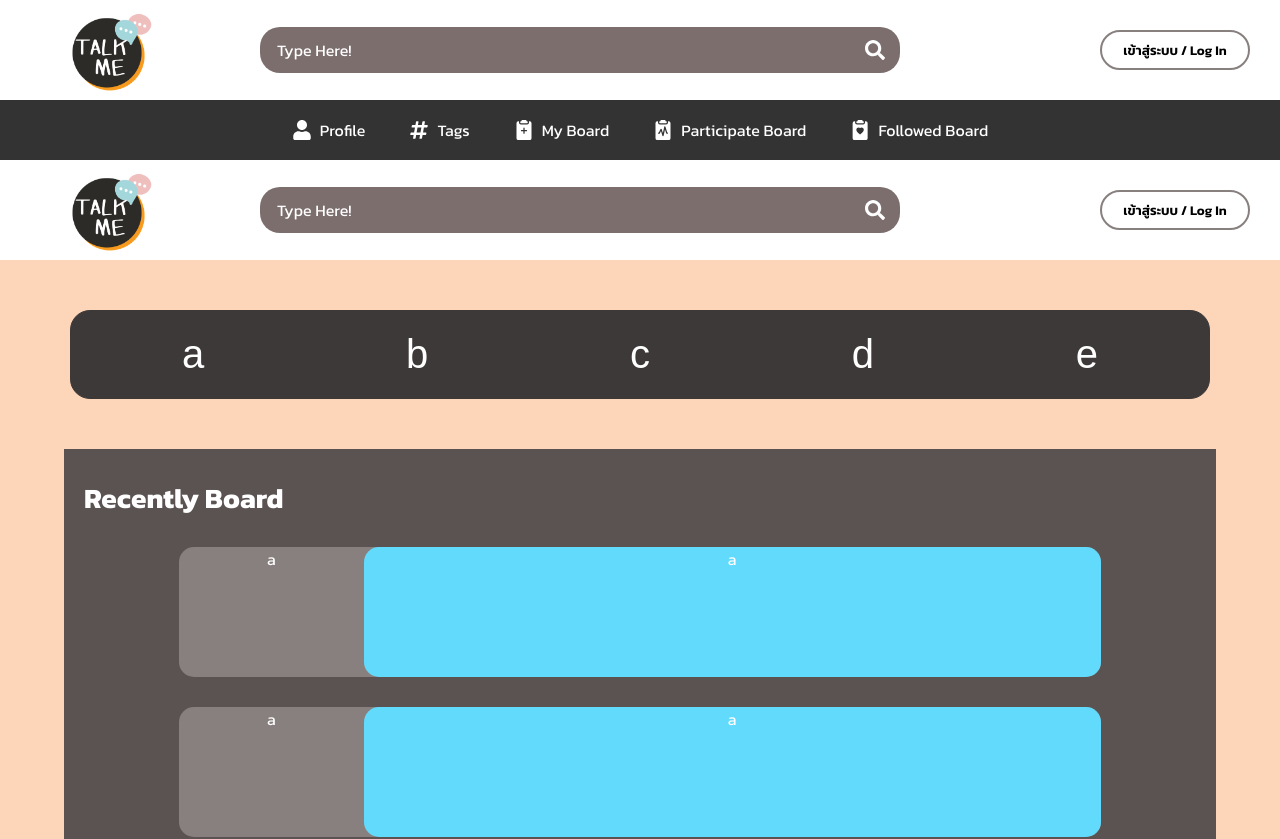
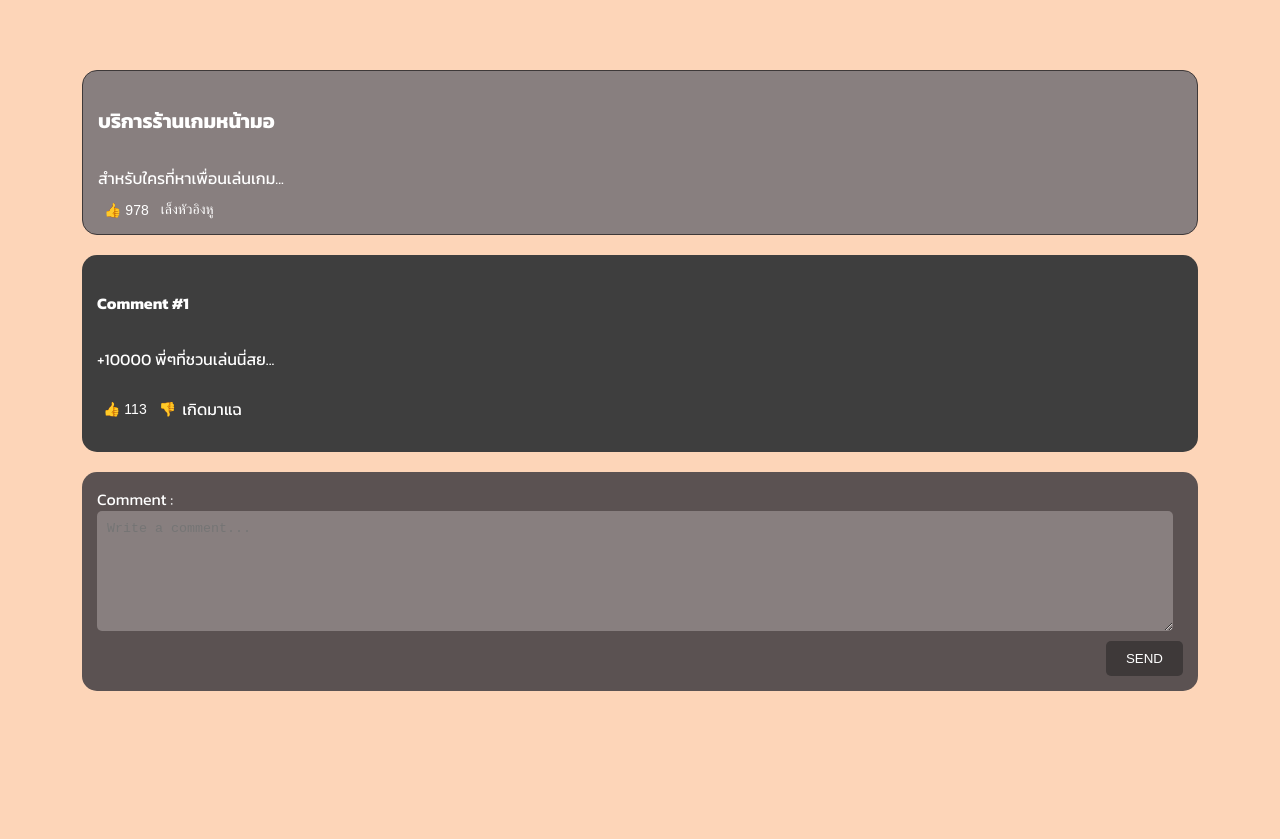
Before and after one commit to kanomkway/project-talkme, a React (Vite) app: page / in a window 1280 px wide. Shown: the top 839 px of the page. After the commit the page ends 800 px from the top, so only its background shows below. Built offline with nearby package versions, Linux system fonts and the light colour scheme.

Commit message:
ContentScreen

```diff
--- a/src/App.jsx
+++ b/src/App.jsx
@@ -11,6 +11,7 @@ import Navbar from "./nav/Navbar";
 import MainScreen from './MainScreen';
 import PageSelectedScreen from './PageSelectedScreen';
 import TagScreen from './TagScreen';
+import ProfileScreen from './ProfileScreen';
 
 function App() {
   return (
@@ -18,6 +19,7 @@ function App() {
       <Navbar />
       <Routes>
         <Route path="/" element={<MainScreen />} />
+        <Route path="/userinfo" element={<ProfileScreen/>}/>
         <Route path="/tags" element={<TagScreen />} />
       </Routes>
     </Router>
--- /dev/null
+++ b/src/ContentScreen.css
@@ -0,0 +1,109 @@
+.main-content {
+    padding: 20px;
+  }
+
+.post-container {
+    margin-left: 5%;
+    margin-right: 5%;
+    margin-top: 50px;
+    margin-bottom: 20px;
+    display: flex;
+    flex-direction: column;
+    background-color: #887F7F;
+    color: #FFFFFF;
+    border-radius: 15px;
+    padding: 15px;
+    border:1px solid #3E3939;
+  }
+
+.post-title {
+    font-size: 20px;
+    font-weight: bold;
+  }
+
+.post-content {
+    margin: 10px 0;
+  }
+
+.post-footer {
+    display: flex;
+    align-items: center;
+  }
+
+.like-button,
+.share-button {
+    background: none;
+    border: none;
+    color: #FFFFFF;
+    font-size: 14px;
+    cursor: pointer;
+  }
+
+.comment-container {
+    margin-left: 5%;
+    margin-right: 5%;
+    margin-bottom: 20px;
+    display: flex;
+    flex-direction: column;
+    background-color: #3E3E3E;
+    color: #FFFFFF;
+    border-radius: 15px;
+    padding: 15px;
+  }
+
+.comment-content {
+    margin: 10px 0;
+  }
+
+.comment-footer {
+    display: flex;
+    align-items: center;
+  }
+
+.like-button,
+.dislike-button {
+    background: none;
+    border: none;
+    color: #FFFFFF;
+    font-size: 14px;
+    cursor: pointer;
+  }
+
+.comment-input-container {
+    display: flex;
+    flex-direction:column;
+    background-color: #5B5252;
+    border-radius: 10px;
+    padding: 10px;
+
+    margin-left: 5%;
+    margin-right: 5%;
+    margin-bottom: 20px;
+    display: flex;
+    flex-direction: column;
+    color: #FFFFFF;
+    border-radius: 15px;
+    padding: 15px;
+  }
+
+.comment-input {
+    background-color: #887F7F;
+    color:#FFFFFF;
+    flex-grow: 1;
+    height: 100px;
+    border: none;
+    border-radius: 5px;
+    padding: 10px;
+    margin-right: 10px;
+    margin-bottom:10px;
+  }
+
+.send-button {
+    margin-left: auto;
+    background-color: #3E3939;
+    color: #FFFFFF;
+    border: none;
+    padding: 10px 20px;
+    border-radius: 5px;
+    cursor: pointer;
+  }
--- a/src/ContentScreen.jsx
+++ b/src/ContentScreen.jsx
@@ -1,4 +1,4 @@
-import './App.css';
+import './ContentScreen.css';
 import { useState } from "react";
 import { FaSearch } from "react-icons/fa";
 import {
@@ -14,47 +14,34 @@ function ContentScreen() {
   const [value, setValue] = useState("Type Here!")
 
   return (
-    <div className="App">
-      <div className="head">
-        <img className="pointer" style={{ marginLeft: 30 }} align="left" src="src/logo.png" width={100} alt="logo" />
-        <div className="search-container">
-          <input
-            className="search-input"
-            type="text"
-            value={value}
-            onFocus={() => setValue("")}
-            onChange={(e) => setValue(e.target.value)}
-            placeholder="ค้นหา"
-          />
-          <FaSearch
-            onClick={() => alert("TRY")}
-            className="search-icon"
-          />
-        </div>
-        <button className="log-button pointer">เข้าสู่ระบบ / Log In</button>
-      </div>
-      <div className="content-box">
-        <div className="selected-text">
-            <p className='Typed-text'>ยังไม่เสร็จ</p>
-            <button className='Arrange-text'>Recently Board▼</button>
-        </div>
-        <div className="selected-content-container">
-            <div className='selected-content'>
-              <h3>หัวข้อ</h3>
-              <p>เนื้อหา</p>
-            </div>
-            <div className='selected-like-button-container'>
-              <div className='selected-like-button'>
-                <button></button>
-                <p>like count</p>
-                <button></button>
-                <p>dislike count</p>
-              </div>
-              <div>user name</div>
-            </div>
-        </div>
+    <main className="main-content">
+    <div className="post-container">
+      <h3 className="post-title">บริการร้านเกมหน้ามอ</h3>
+      <p className="post-content">
+        สำหรับใครที่หาเพื่อนเล่นเกม...
+      </p>
+      <div className="post-footer">
+        <button className="like-button">👍 978</button>
+        <button className="share-button">เล็งหัวอิงหู</button>
       </div>
     </div>
+    <div className="comment-container">
+      <h4>Comment #1</h4>
+      <p className="comment-content">
+        +10000 พี่ๆที่ชวนเล่นนี่สย...
+      </p>
+      <div className="comment-footer">
+        <button className="like-button">👍 113</button>
+        <button className="dislike-button">👎</button>
+        <p>เกิดมาแฉ</p>
+      </div>
+    </div>
+    <div className="comment-input-container">
+      <label htmlFor="comment">Comment :</label>
+      <textarea id="comment" className="comment-input" placeholder="Write a comment..."></textarea>
+      <button className="send-button">SEND</button>
+    </div>
+  </main>
   );
 }
 
--- a/src/index.jsx
+++ b/src/index.jsx
@@ -5,11 +5,12 @@ import './index.css';
 import App from './App';
 
 import reportWebVitals from './reportWebVitals';
+import ContentScreen from './ContentScreen';
 
 const root = ReactDOM.createRoot(document.getElementById('root'));
 root.render(
   <React.StrictMode>
-    <App />
+    <ContentScreen />
   </React.StrictMode>
 );
 
```
Also changed, not shown: src/App.css (line endings or trailing spaces).
